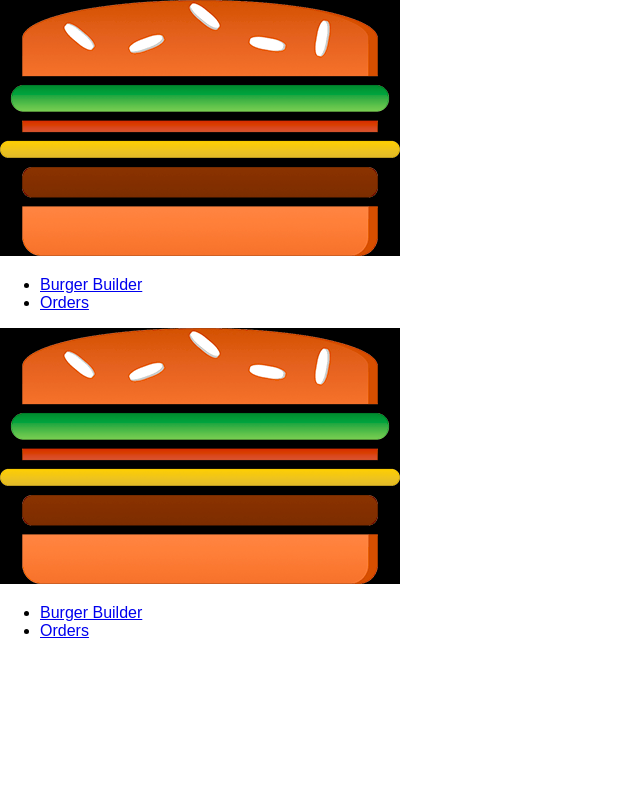
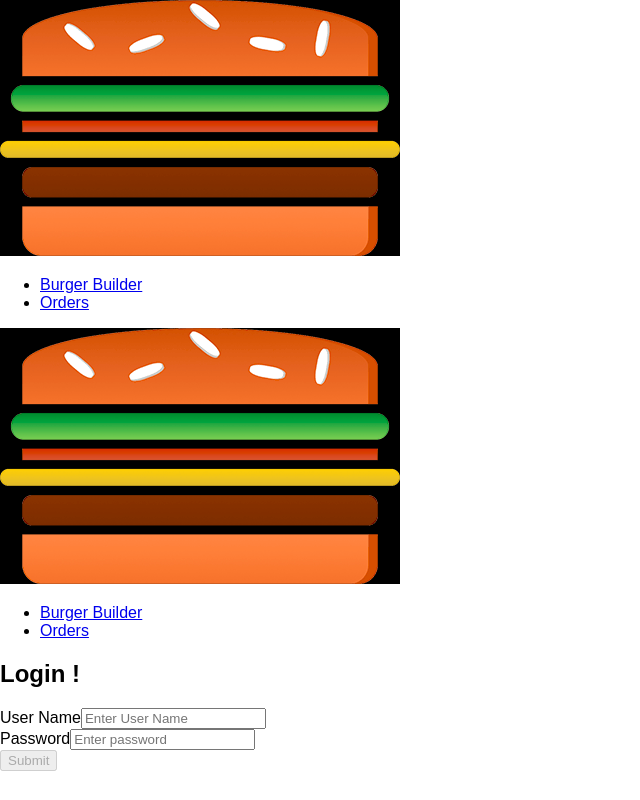
Before and after one commit to kunal-kashyap/Burger-Builder-React, a React app: page / in a window 1280 px wide. Shown: the top 800 px of the page, without its empty margins (0-640 px from the left). Built offline with nearby package versions, Linux system fonts and the light colour scheme; no server answers.

Commit message:
Login form created

```diff
--- a/src/App.js
+++ b/src/App.js
@@ -5,15 +5,17 @@ import Layout from './components/Layout/Layout';
 import BurgerBuilder from './containers/BurgerBuilder/BurgerBuilder';
 import Checkout from './containers/Checkout/Checkout';
 import Orders from './containers/Orders/Orders';
+import Login from './containers/Login';
 
 function App() {
   return (
     <div>
       <Layout>
         <Switch>
-          <Route path="/" exact component={BurgerBuilder} />
-          <Route path="/checkout" component={Checkout} />
-          <Route path="/orders" component={Orders} />
+          <Route path="/home" exact component={BurgerBuilder} />
+          <Route path="/checkout" exact component={Checkout} />
+          <Route path="/orders" exact component={Orders} />
+          <Route path="/" exact component={Login} />
         </Switch>
       </Layout>
     </div>
--- a/src/components/Navigation/NavigationItems/NavigationItems.js
+++ b/src/components/Navigation/NavigationItems/NavigationItems.js
@@ -6,7 +6,7 @@ import NavigationItem from './NavigationItem/NavigationItem';
 const NavigationItems = () => {
   return (
     <ul className={classes.NavigationItems}>
-      <NavigationItem link="/"> Burger Builder </NavigationItem>
+      <NavigationItem link="/home"> Burger Builder </NavigationItem>
       <NavigationItem link="/orders"> Orders </NavigationItem>
     </ul>
   );
--- /dev/null
+++ b/src/containers/Login/index.js
@@ -0,0 +1,102 @@
+import React, { Component } from 'react';
+
+import FormElement from '../../components/UI/FormElement/FormElement';
+import Button from '../../components/UI/Button/Button';
+
+import classes from './style.css';
+import { REGEX } from '../../utils/constants';
+
+class Login extends Component {
+  state = {
+    userName: '',
+    password: '',
+    errors: {},
+  };
+
+  errors = {};
+
+  submitLoginForm = () => {};
+  changeHandler = (name, value) => {
+    this.setState({ [name]: value });
+
+    this.validateForm(name, value);
+  };
+
+  validateForm = (name, value) => {
+    var inputItem =
+      document.getElementsByName(name) && document.getElementsByName(name)[0];
+
+    if (value) {
+      switch (name) {
+        case 'userName':
+          REGEX.USER_NAME.test(value)
+            ? delete this.errors[name]
+            : (this.errors.userName = 'Invalid Name Format');
+          break;
+        case 'password':
+          REGEX.PASSWORD.test(value)
+            ? delete this.errors[name]
+            : (this.errors.password = 'Invalid password');
+          break;
+        default:
+          delete this.errors[name];
+          break;
+      }
+    } else {
+      delete this.errors[name];
+    }
+    this.setState({ errors: this.errors });
+  };
+
+  checkFormValidity = () => {
+    const { userName, password } = this.state,
+      { errors } = this.state;
+
+    return (
+      userName.length > 0 &&
+      password.length > 0 &&
+      Object.keys(errors).length === 0
+    );
+  };
+  render() {
+    const { userName, password, errors } = this.state;
+    let isValid = this.checkFormValidity();
+    return (
+      <div className={classes.loginForm}>
+        <h2>Login !</h2>
+        <form>
+          <FormElement
+            errorMessage={errors.userName}
+            chandler={this.changeHandler}
+            value={userName}
+            formType="input"
+            type="text"
+            name="userName"
+            placeholder="Enter User Name"
+            label="User Name"
+          />
+          <FormElement
+            errorMessage={errors.password}
+            chandler={this.changeHandler}
+            value={password}
+            formType="input"
+            type="password"
+            name="password"
+            placeholder="Enter password"
+            label="Password"
+          />
+
+          <Button
+            disabled={!isValid}
+            btnType="Success"
+            clicked={this.submitLoginForm}
+          >
+            Submit
+          </Button>
+        </form>
+      </div>
+    );
+  }
+}
+
+export default Login;
--- /dev/null
+++ b/src/containers/Login/style.css
@@ -0,0 +1,8 @@
+.loginForm {
+  margin: 200px auto;
+  width: 400px;
+  border: 1px solid #ddd;
+  padding: 20px;
+  border-radius: 3px;
+  box-shadow: 0 3px 6px 0 rgba(0, 0, 0, 0.13);
+}
```
